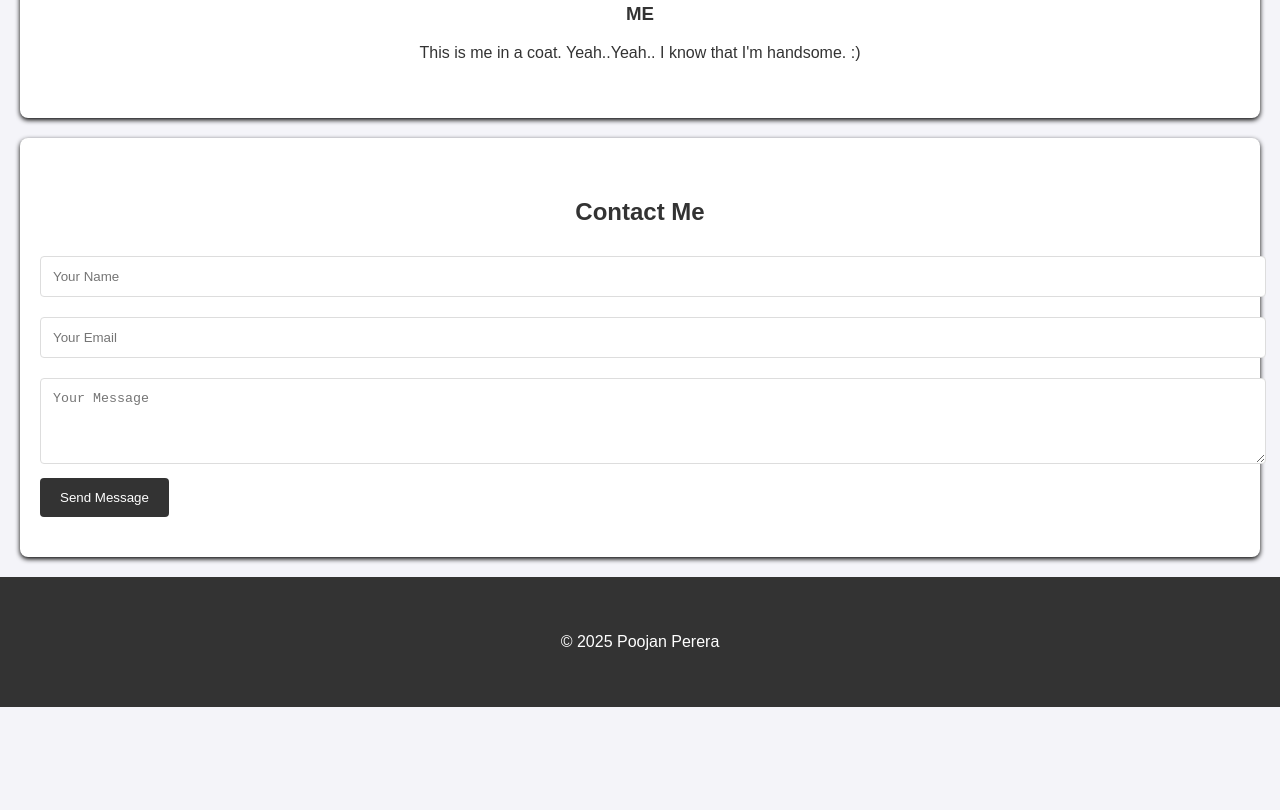
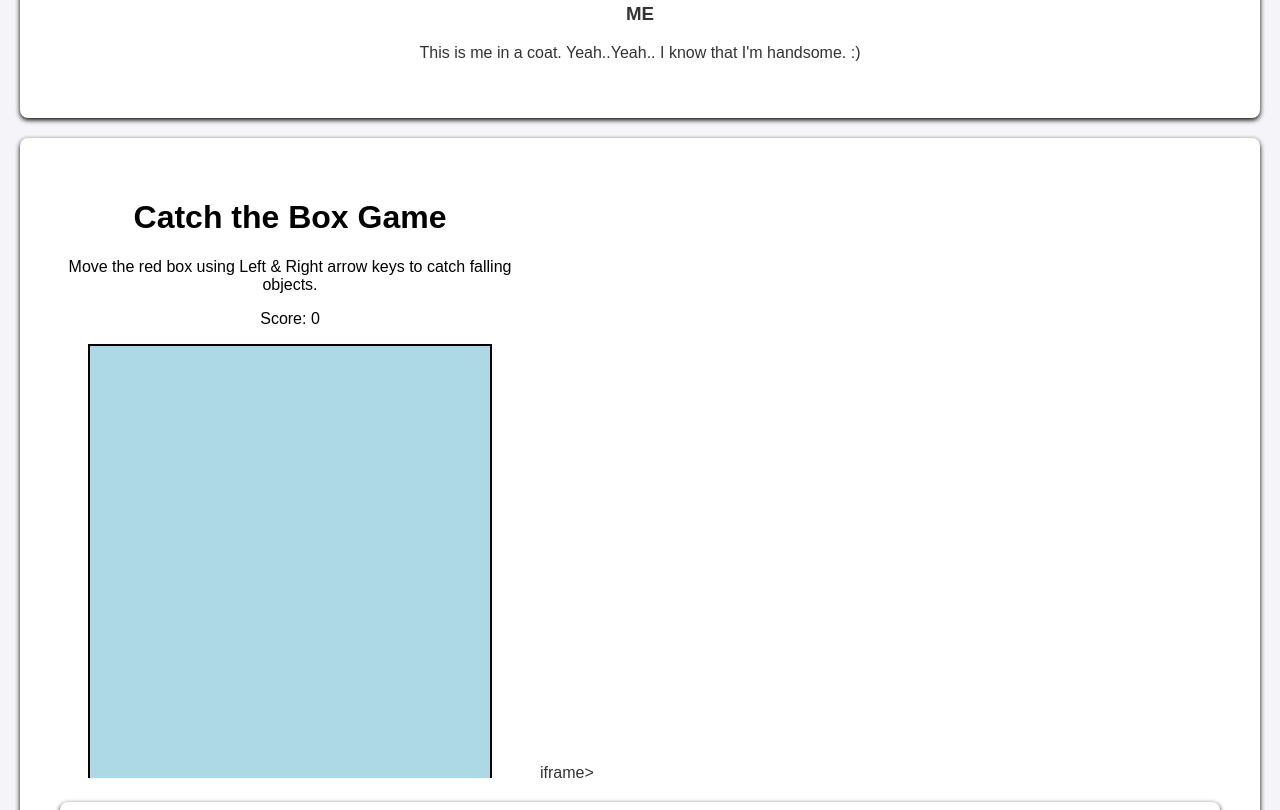
Before and after one commit to poojan612/tamesh, a plain HTML site: page index.html in a window 1280 px wide. Shown: the part 730-1540 px from the top of the page. Before the commit the page ends 1437 px from the top, so only its background shows below. Drawn offline with Linux system fonts and the light colour scheme.

Commit message:
Update index.html

```diff
--- a/index.html
+++ b/index.html
@@ -277,6 +277,9 @@ Any way I can create web sites. So if you want one, just dial me :) </p>
 	</div>
 </section>
 
+<section id="skills">
+	<iframe src="game.html" width="500" height="600" style="border: none;"><a herf> Click to play game</a>a></iframe>iframe>
+
 <section id="contact">
     <h2>Contact Me</h2>
 
```
